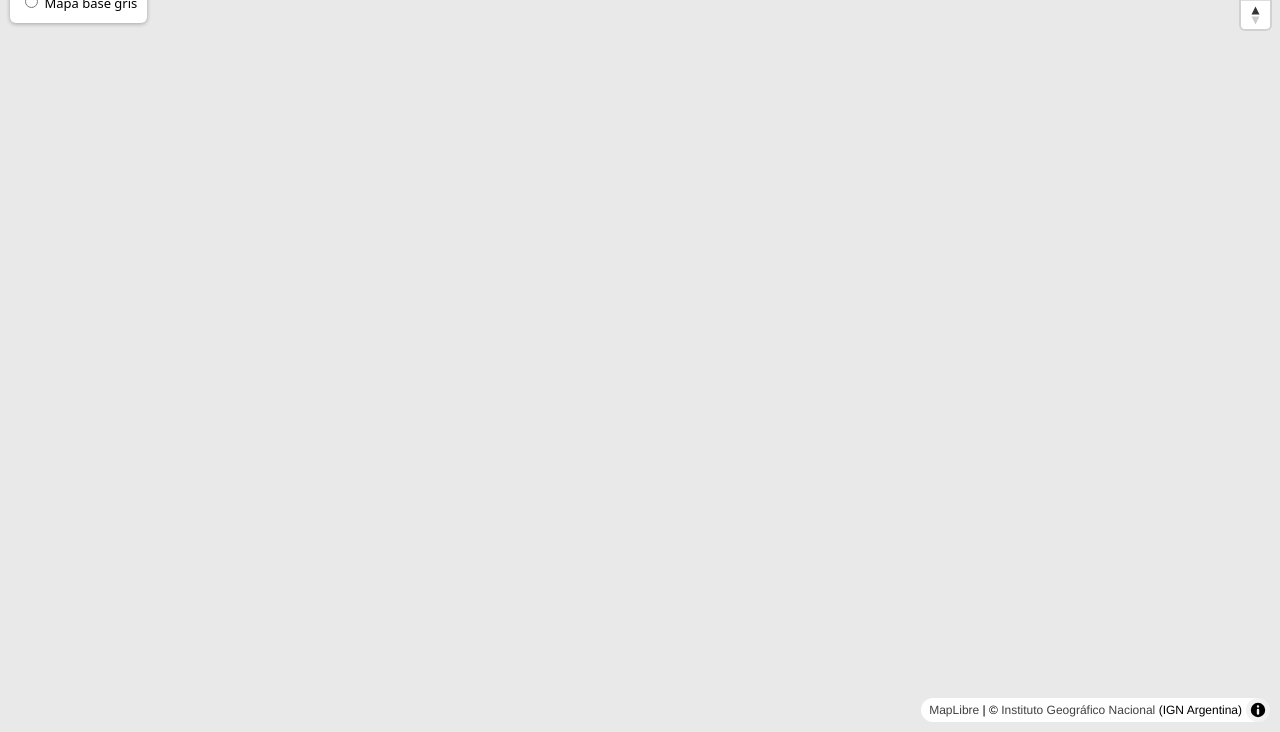
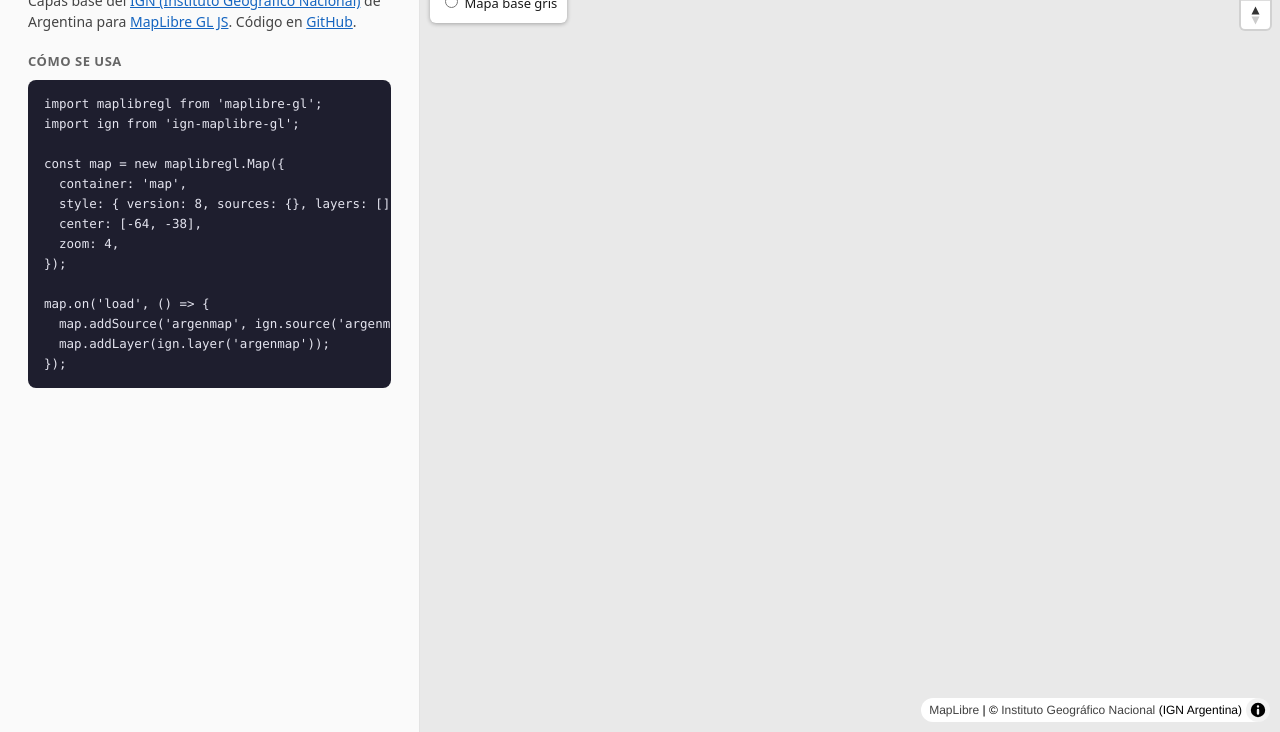
Before and after one commit to oskosk/ign-maplibre-gl, a website built with Vite: page index.html in a window 1280 px wide. Shown: the part 68-800 px from the top of the page. Built offline with nearby package versions, Linux system fonts and the light colour scheme; no server answers.

Commit message:
Add better homepage

```diff
--- a/index.html
+++ b/index.html
@@ -13,6 +13,59 @@
 			body {
 				margin: 0;
 				height: 100%;
+			}
+			body {
+				display: flex;
+				font: 14px/1.5 system-ui, sans-serif;
+				color: #1a1a1a;
+			}
+
+			/* ---- Columna izquierda: documentación / snippet ---- */
+			.docs {
+				flex: 0 0 420px;
+				max-width: 45%;
+				box-sizing: border-box;
+				padding: 24px 28px;
+				overflow-y: auto;
+				border-right: 1px solid #e3e3e3;
+				background: #fafafa;
+			}
+			.docs h1 {
+				font-size: 20px;
+				margin: 0 0 4px;
+			}
+			.docs p {
+				margin: 0 0 16px;
+				color: #444;
+			}
+			.docs a {
+				color: #1565c0;
+			}
+			.docs h2 {
+				font-size: 13px;
+				text-transform: uppercase;
+				letter-spacing: 0.04em;
+				color: #666;
+				margin: 20px 0 8px;
+			}
+			.docs pre {
+				margin: 0;
+				padding: 14px 16px;
+				background: #1e1e2e;
+				color: #e4e4ef;
+				border-radius: 8px;
+				overflow-x: auto;
+				font: 12.5px/1.6 ui-monospace, "SF Mono", Menlo, Consolas, monospace;
+			}
+			.docs code {
+				font-family: inherit;
+			}
+
+			/* ---- Columna derecha: mapa ---- */
+			.map-col {
+				position: relative;
+				flex: 1;
+				min-width: 0;
 			}
 			#map {
 				position: absolute;
@@ -34,14 +87,69 @@
 				margin: 2px 0;
 				cursor: pointer;
 			}
+
+			/* En pantallas angostas, apilar verticalmente. */
+			@media (max-width: 720px) {
+				body {
+					flex-direction: column;
+				}
+				.docs {
+					flex: 0 0 auto;
+					max-width: none;
+					border-right: none;
+					border-bottom: 1px solid #e3e3e3;
+				}
+				.map-col {
+					flex: 1;
+					min-height: 300px;
+				}
+			}
 		</style>
 	</head>
 	<body>
-		<div id="map"></div>
-		<div class="panel">
-			<strong>Capa base IGN</strong>
-			<div id="layer-picker"></div>
-		</div>
+		<section class="docs">
+			<h1>ign-maplibre-gl</h1>
+			<p>
+				Capas base del
+				<a href="https://www.ign.gob.ar/" target="_blank" rel="noopener"
+					>IGN (Instituto Geográfico Nacional)</a
+				>
+				de Argentina para
+				<a href="https://maplibre.org/" target="_blank" rel="noopener"
+					>MapLibre GL JS</a
+				>. Código en
+				<a
+					href="https://github.com/oskosk/ign-maplibre-gl"
+					target="_blank"
+					rel="noopener"
+					>GitHub</a
+				>.
+			</p>
+
+			<h2>Cómo se usa</h2>
+			<pre><code>import maplibregl from 'maplibre-gl';
+import ign from 'ign-maplibre-gl';
+
+const map = new maplibregl.Map({
+  container: 'map',
+  style: { version: 8, sources: {}, layers: [] },
+  center: [-64, -38],
+  zoom: 4,
+});
+
+map.on('load', () =&gt; {
+  map.addSource('argenmap', ign.source('argenmap'));
+  map.addLayer(ign.layer('argenmap'));
+});</code></pre>
+		</section>
+
+		<section class="map-col">
+			<div id="map"></div>
+			<div class="panel">
+				<strong>Capa base IGN</strong>
+				<div id="layer-picker"></div>
+			</div>
+		</section>
 
 		<!--
 			Import map: resuelve el specifier "maplibre-gl" a un build ESM desde
```
Also changed, not shown: README.md.
